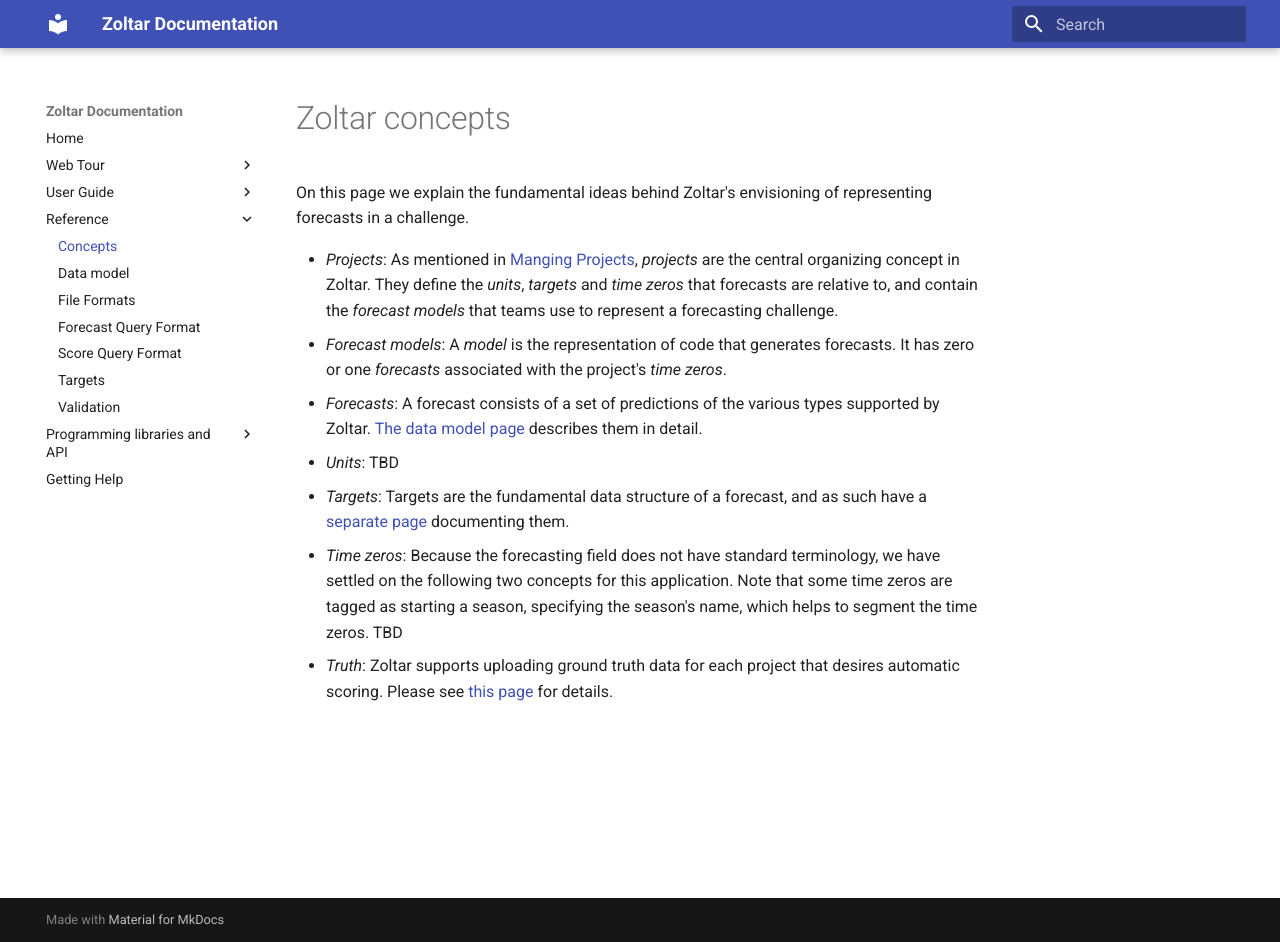
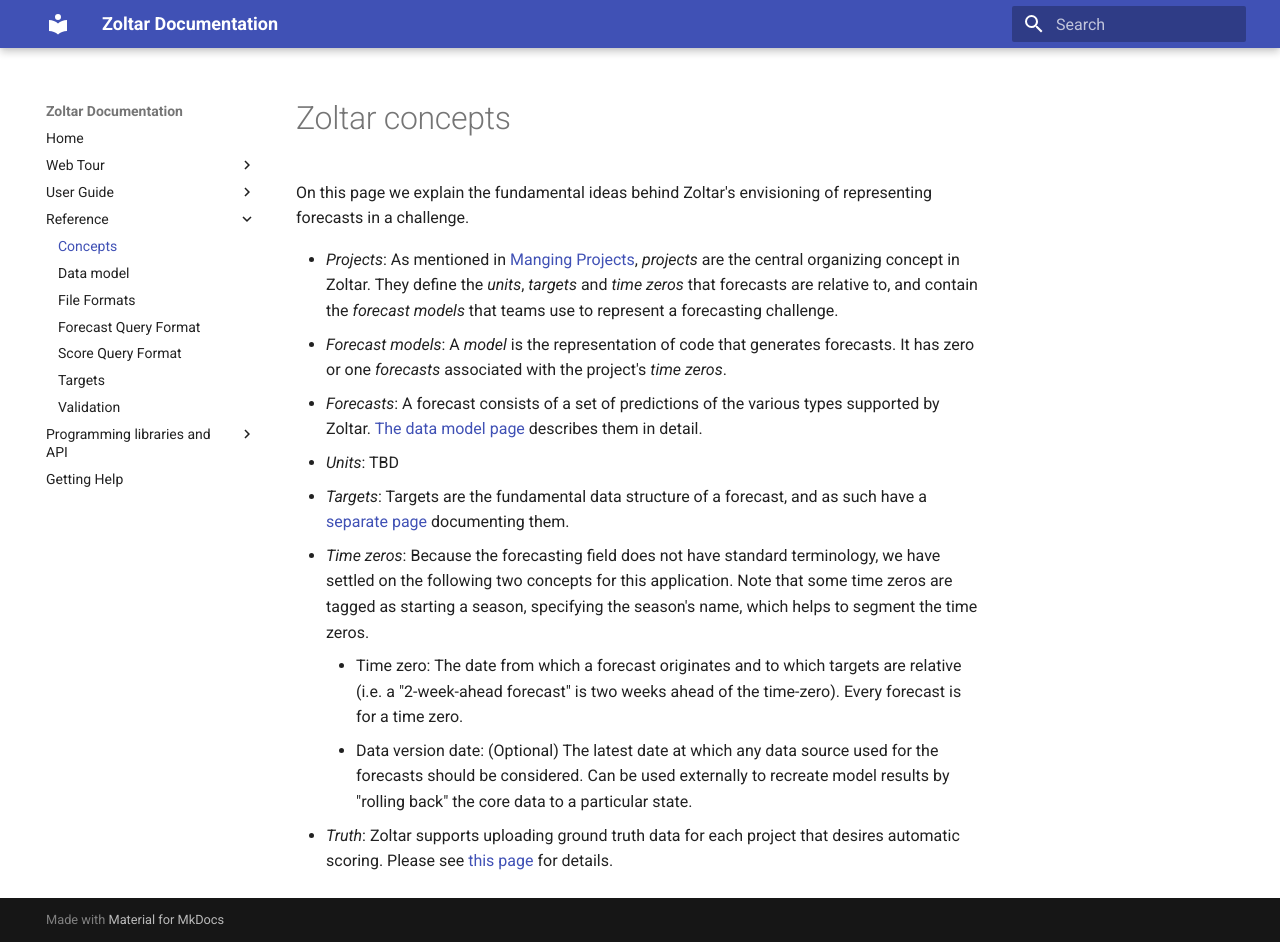
Before and after one commit to reichlab/docs.zoltardata, an MkDocs documentation site: the page built from docs/Concepts.md, in a window 1280 px wide and 942 px high. Built offline with MkDocs 1.6.1 and Material for MkDocs 9.7.7, drawn with Linux system fonts in a browser that asks for light colours.

Commit message:
added Concepts.md > _Time zeros_

```diff
--- a/docs/Concepts.md
+++ b/docs/Concepts.md
@@ -7,5 +7,7 @@ On this page we explain the fundamental ideas behind Zoltar's envisioning of rep
 - _Forecasts_: A forecast consists of a set of predictions of the various types supported by Zoltar. [The data model page](DataModel.md) describes them in detail.
 - _Units_: TBD
 - _Targets_: Targets are the fundamental data structure of a forecast, and as such have a [separate page](Targets.md) documenting them.
-- _Time zeros_: Because the forecasting field does not have standard terminology, we have settled on the following two concepts for this application. Note that some time zeros are tagged as starting a season, specifying the season's name, which helps to segment the time zeros. TBD
+- _Time zeros_: Because the forecasting field does not have standard terminology, we have settled on the following two concepts for this application. Note that some time zeros are tagged as starting a season, specifying the season's name, which helps to segment the time zeros.
+    - Time zero: The date from which a forecast originates and to which targets are relative (i.e. a "2-week-ahead forecast" is two weeks ahead of the time-zero). Every forecast is for a time zero.
+    - Data version date: (Optional) The latest date at which any data source used for the forecasts should be considered. Can be used externally to recreate model results by "rolling back" the core data to a particular state.
 - _Truth_: Zoltar supports uploading ground truth data for each project that desires automatic scoring. Please see [this page](Truth.md) for details.
```
